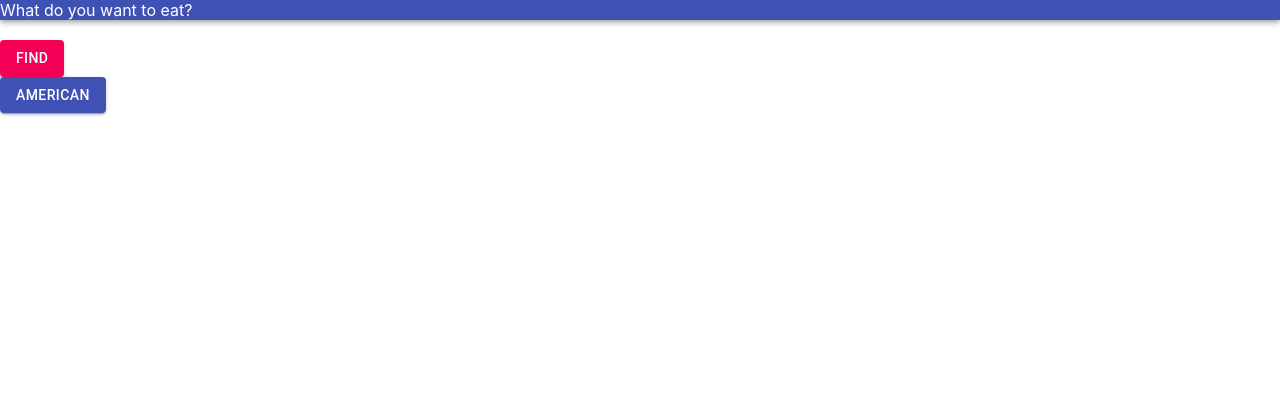
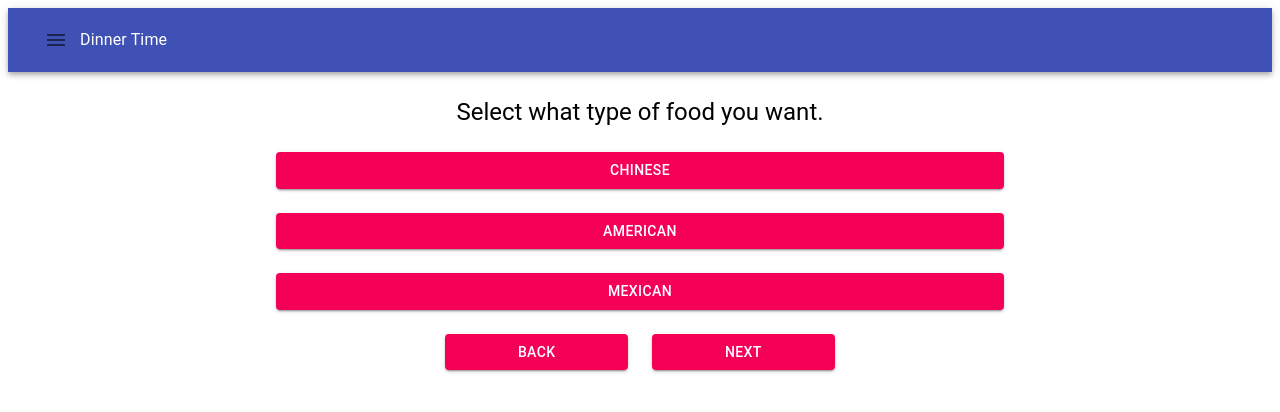
Before and after one commit to ahmedmansour4/DinnerTime, a React (Create React App) app: page / in a window 1280 px wide. Shown: the top 412 px of the page. Built offline with nearby package versions, Linux system fonts and the light colour scheme.

Commit message:
started progress on menus; added grid layout

```diff
--- a/package.json
+++ b/package.json
@@ -4,11 +4,15 @@
   "private": true,
   "dependencies": {
     "@material-ui/core": "^4.9.9",
+    "@material-ui/icons": "^4.9.1",
     "@testing-library/jest-dom": "^4.2.4",
     "@testing-library/react": "^9.5.0",
     "@testing-library/user-event": "^7.2.1",
+    "boostrap": "^2.0.0",
     "react": "^16.13.1",
+    "react-bootstrap": "^1.0.0",
     "react-dom": "^16.13.1",
+    "react-router-dom": "^5.1.2",
     "react-scripts": "3.4.1"
   },
   "scripts": {
--- a/src/App.css
+++ /dev/null
@@ -1,15 +0,0 @@
-* {
-    box-sizing: border-box;
-    margin: 0;
-    padding: 0;
-}
-
-body {
-    font-family: Arial, Helvetica, sans-serif;
-    line-height: 1.4;
-}
-
-a {
-    color: #333;
-    text-decoration: none;
-}
--- a/src/App.js
+++ b/src/App.js
@@ -1,33 +1,29 @@
 import React, { Component } from 'react';
+
+import Grid from '@material-ui/core/Grid'
+
+// Custom Components
 import UserForm from './components/UserForm';
-
-//import './App.css';
+import Header from './Header'
 
 class App extends Component {
-
-/*
-	toggleCheck = (id) => {
-		console.log(id)
-		this.setState({todos: this.state.todos.map(todo => {
-			if (todo.id === id) {
-				todo.checked = !todo.checked
-			}
-			return todo
-		})})
-	}
-*/
-
   render() {
     return (
-        <div
-          style={{
-            display: "block",
+      <Grid container direction='column'>
+        <Grid item>
+            <Header />
+        </Grid>
 
+        <Grid item container>
+          <Grid item xs={0} sm={2} />
 
-          }}
-        >
+          <Grid item xs={12}>
             <UserForm />
-        </div>
+          </Grid>
+
+          <Grid item xs={0} sm={2} />
+        </Grid>
+      </Grid>
     );
   }
 }
--- /dev/null
+++ b/src/Header.jsx
@@ -0,0 +1,30 @@
+import React from 'react'
+import { AppBar, Toolbar, Typography, IconButton } from '@material-ui/core'
+import { makeStyles } from '@material-ui/styles'
+import Menu from '@material-ui/icons/Menu'
+
+const useStyles = makeStyles(() => ({
+    typographyStyles: {
+        flex: 1
+    }
+}));
+
+const Header = () => {
+
+
+
+    return (
+        <AppBar position='static'>
+            <Toolbar>
+                <IconButton>
+                    <Menu />
+                </IconButton>
+                <Typography className={useStyles.typographyStyles}>
+                    Dinner Time
+                </Typography>
+            </Toolbar>
+        </AppBar>
+    );
+}
+
+export default Header
--- a/src/components/FindButton.js
+++ /dev/null
@@ -1,39 +0,0 @@
-import React, { Component } from 'react'
-import {AppBar, MuiThemeProvider, Button} from '@material-ui/core'
-
-export class FindButton extends Component {
-    continue = e => {
-        e.preventDefault()
-        this.props.nextStep()
-    }
-
-    render() {
-        const {values, handleChange} = this.props
-
-        return (
-            <MuiThemeProvider>
-                <React.Fragment>
-                    <AppBar position='static'>
-                        <div>What do you want to eat?</div>
-                    </AppBar>
-                    <br/>
-                    <Button
-                        variant="contained"
-                        color="secondary"
-                        onClick={this.continue}
-                    >
-                        FIND
-                    </Button>
-                    <br/>
-                    <Button variant='contained' color="primary" onChange={handleChange('foodTypes')}>
-                        American
-                    </Button>
-
-
-                </React.Fragment>
-            </MuiThemeProvider>
-        )
-    }
-}
-
-export default FindButton
--- /dev/null
+++ b/src/components/FindFood.js
@@ -0,0 +1,70 @@
+import React, { Component } from 'react'
+
+import Grid from '@material-ui/core/Grid'
+
+import { Button, Typography} from '@material-ui/core'
+import Fastfood from '@material-ui/icons/Fastfood'
+import { makeStyles } from '@material-ui/styles'
+
+
+const useStyles = makeStyles((theme) => ({
+    root: {
+      flexGrow: 1,
+    },
+
+  }));
+
+
+export class FindFood extends Component {
+    continue = e => {
+        e.preventDefault()
+        this.props.nextStep()
+    }
+
+    render() {
+        const {values, handleChange} = this.props
+
+        return (
+            <Grid container
+                direction='column'
+                justify='center'
+                alignItems='center'
+                spacing={3}
+            >
+                <Grid item />
+
+                <Grid item container spacing={3} justify='center'>
+                         <Grid item xs={12} sm={7}>
+                         <Typography variant='h3' align='center' className={useStyles.typographyStyles}>
+                            Welcome to Dinner Time!
+                        </Typography>
+                        </Grid>
+
+                        <Grid item xs={12} sm={7}>
+                        <Button
+                            variant='contained'
+                            color="secondary"
+                            fullWidth={true}
+                            onClick={this.continue}
+                        >
+                            <Fastfood />
+                        </Button>
+                        </Grid>
+
+                        <Grid item xs={12} sm={7}>
+                        <Button
+                            variant='contained'
+                            color="secondary"
+                            onChange={handleChange('foodTypes')}
+                            fullWidth={true}
+                        >
+                            Random
+                        </Button>
+                        </Grid>
+                </Grid>
+            </Grid>
+        )
+    }
+}
+
+export default FindFood
--- a/src/components/FoodSelect.js
+++ b/src/components/FoodSelect.js
@@ -1,8 +1,24 @@
 import React, { Component } from 'react'
 
-import {AppBar, MuiThemeProvider, Button} from '@material-ui/core'
+import Grid from '@material-ui/core/Grid'
+
+import { Button, Typography} from '@material-ui/core'
+import { makeStyles } from '@material-ui/styles'
+
+
+const useStyles = makeStyles(() => ({
+    typographyStyles: {
+        flex: 1
+    },
+    button: {
+        variant: 'contained',
+        color: "secondary",
+        fullWidth: true
+    }
+}));
 
 export class FoodSelect extends Component {
+
     continue = e => {
         e.preventDefault()
         this.props.nextStep()
@@ -14,67 +30,83 @@ export class FoodSelect extends Component {
     }
 
     render() {
-        const {values, handleChange} = this.props
+        const { handleChange } = this.props
 
         return (
-            <MuiThemeProvider>
-                <React.Fragment>
-                    <AppBar position='static'>
-                        <div>What do you want to eat?</div>
-                    </AppBar>
+            <Grid container
+                direction='column'
+                justify='center'
+                alignItems='center'
+                spacing={3}
+            >
+                <Grid item />
+
+                <Grid item container spacing={3} justify='center'>
+                         <Grid item xs={12} sm={7}>
+                         <Typography variant='h5' align='center' className={useStyles.typographyStyles}>
+                            Select what type of food you want.
+                        </Typography>
+                        </Grid>
+
+                        <Grid item xs={12} sm={7}>
                         <Button
                             variant='contained'
-                        color="primary"
+                            color="secondary"
                             onChange={handleChange('foodTypes')}
-                        onClick={this.continue}
+                            fullWidth={true}
                         >
                             Chinese
                         </Button>
-                    <br/>
+                        </Grid>
+
+                        <Grid item xs={12} sm={7}>
                         <Button
                             variant='contained'
-                        color="primary"
+                            color="secondary"
                             onChange={handleChange('foodTypes')}
-                        onClick={this.continue}
+                            fullWidth={true}
                         >
                             American
                         </Button>
-                    <br/>
+                        </Grid>
+
+                        <Grid item xs={12} sm={7}>
                         <Button
                             variant='contained'
-                        color="primary"
+                            color="secondary"
                             onChange={handleChange('foodTypes')}
-                        onClick={this.continue}
+                            fullWidth={true}
                         >
-                        Thai
+                            Mexican
                         </Button>
-                    <br/>
+                        </Grid>
+
+                        <Grid item container xs={6}  justify='center' spacing={3}>
+
+                                <Grid item xs={6} sm={4}>
                                 <Button
                                     variant='contained'
-                        color="primary"
+                                    color="secondary"
                                     onChange={handleChange('foodTypes')}
-                        onClick={this.continue}
+                                    fullWidth={true}
                                 >
-                        Italian
+                                    Back
                                 </Button>
-                    <br/>
+                                </Grid>
 
+                                <Grid item xs={6} sm={4}>
                                 <Button
-                        variant="contained"
+                                    variant='contained'
                                     color="secondary"
-                        onClick={this.continue}
+                                    onChange={handleChange('foodTypes')}
+                                    fullWidth={true}
                                 >
-                        NEXT
+                                    Next
                                 </Button>
-                    <Button
-                        variant="contained"
-                        color="primary"
-                        onClick={this.goBack}
-                    >
-                        BACK
-                    </Button>
-                </React.Fragment>
-            </MuiThemeProvider>
+                                </Grid>
+                        </Grid>
+                </Grid>
+            </Grid>
         )
     }
 }
--- a/src/components/UserForm.js
+++ b/src/components/UserForm.js
@@ -1,14 +1,15 @@
 import React, { Component } from 'react'
+
+import Login from './Login'
+import FindFood from './FindFood'
 import FoodSelect from './FoodSelect'
 import FriendSelect from './FriendSelect'
-import FindButton from './FindButton'
-
 
 
 export class UserForm extends Component {
 
     state = {
-        step: 0,
+        step: 2,
         foodTypes: '',
         lastName: '',
         email: '',
@@ -48,7 +49,7 @@ export class UserForm extends Component {
         switch(step) {
             case 0:
                 return (
-                    <FindButton
+                    <Login
                         nextStep={this.nextStep}
                         handleChange={this.handleChange}
                         values={values}
@@ -56,13 +57,21 @@ export class UserForm extends Component {
                 )
             case 1:
                 return (
+                    <FindFood
+                        nextStep={this.nextStep}
+                        handleChange={this.handleChange}
+                        values={values}
+                    />
+                )
+            case 2:
+                return (
                     <FoodSelect
                         nextStep={this.nextStep}
                         handleChange={this.handleChange}
                         values={values}
                     />
                 )
-            case 2:
+            case 3:
                 return (
                     <FriendSelect
                         nextStep={this.nextStep}
@@ -71,9 +80,9 @@ export class UserForm extends Component {
                         values={values}
                     />
                 )
-            case 3:
+            case 4:
                 return <h1>Confirm</h1>
-            case 4:
+            case 5:
                 return <h1>Success!</h1>
 
         }
--- a/src/index.css
+++ /dev/null
@@ -1,15 +0,0 @@
-
-body {
-  margin: 0;
-  padding: 0;
-  font-family: -apple-system, BlinkMacSystemFont, "Segoe UI", "Roboto", "Oxygen",
-    "Ubuntu", "Cantarell", "Fira Sans", "Droid Sans", "Helvetica Neue",
-    sans-serif;
-  -webkit-font-smoothing: antialiased;
-  -moz-osx-font-smoothing: grayscale;
-}
-
-code {
-  font-family: source-code-pro, Menlo, Monaco, Consolas, "Courier New",
-    monospace;
-}
--- a/src/index.js
+++ b/src/index.js
@@ -1,6 +1,5 @@
 import React from 'react';
 import ReactDOM from 'react-dom';
-import './index.css';
 import App from './App';
 
 ReactDOM.render(<App />, document.getElementById('root'));
```
Also changed, not shown: 2 other files (tests, documents, lock files or other folders). Lines whose indentation alone changed are shown as unchanged.
